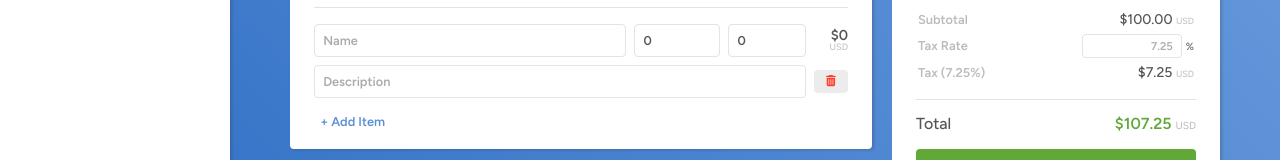
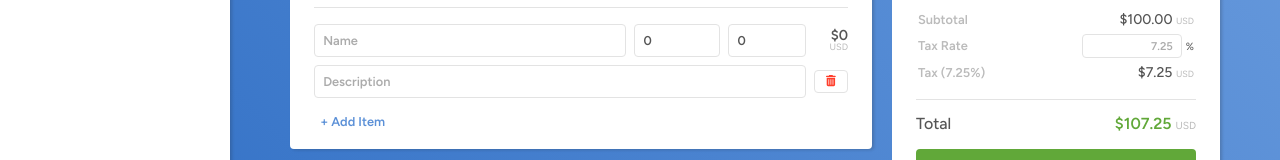
Before and after one commit to beeker1121/dddstructure-frontend, a Vue app: page /dashboard/invoice in a window 1280 px wide. Shown: the part 457-617 px from the top of the page. Built offline with nearby package versions, Linux system fonts and the light colour scheme; sample sign-in values are in the browser's storage.

Commit message:
Improved action button styling on invoices page again

```diff
--- a/src/style.css
+++ b/src/style.css
@@ -68,6 +68,12 @@ button.action {
     width: auto;
     font-size: 0.7em;
     font-weight: 500;
+    background-color: #fff;
+    border: 1px solid #e3e3e3;
+}
+
+button.action:hover {
+        box-shadow: none;
 }
 
 button.green {
```
